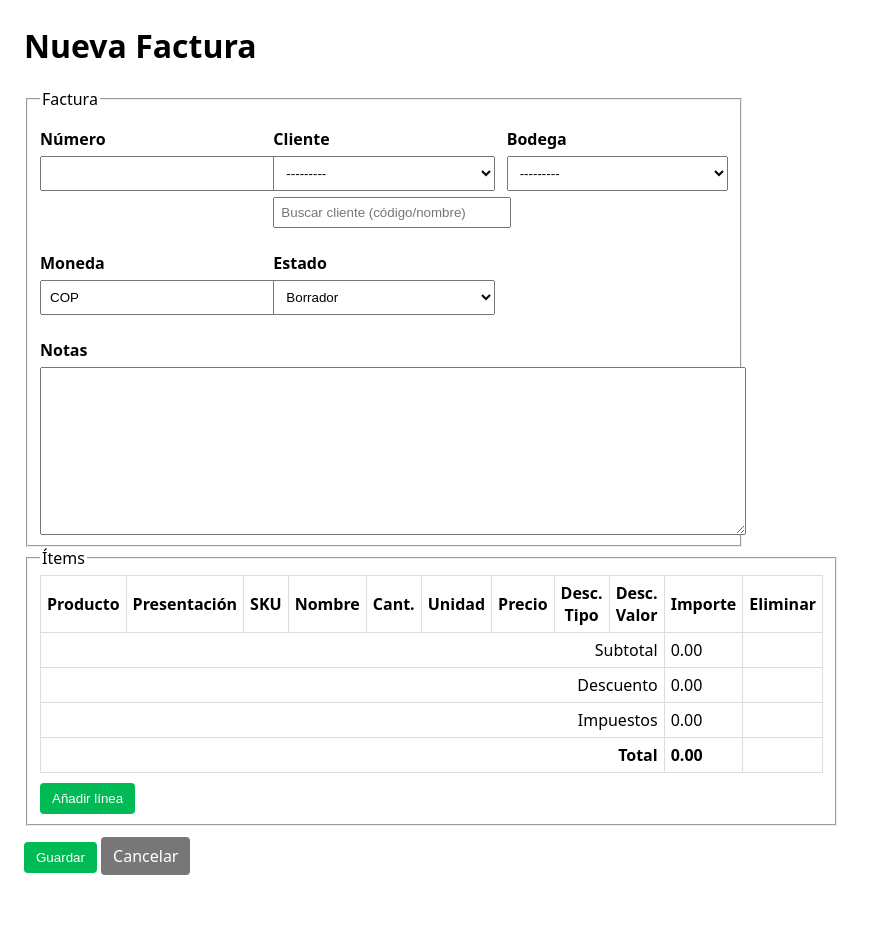
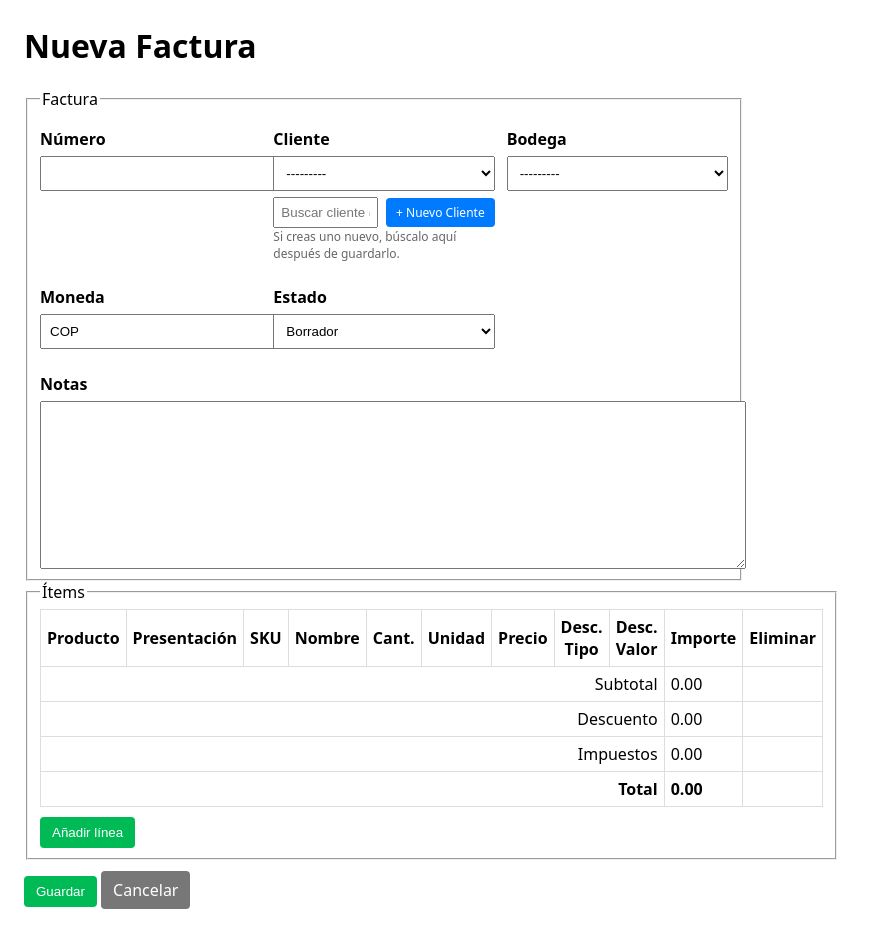
Before and after one commit to carleo79/facturacion, a Django app: page /facturas/nueva/ in a window 1280 px wide. Shown: the whole page, without its empty margins (0-876 px from the left). Before the commit the page ends 875 px from the top, so only its background shows below. Run offline with Django 5.2, Linux system fonts and the light colour scheme; data that the repository does not hold is empty; parts of the project's set-up code (start-up, migrations or seed data) failed here and were passed over.

Commit message:
Mejora: Botón Nuevo Cliente en formulario de factura

```diff
--- a/facturas/templates/facturas/invoice_form.html
+++ b/facturas/templates/facturas/invoice_form.html
@@ -52,7 +52,11 @@
         <div class="field">
           <label for="id_customer">Cliente</label>
           {{ form.customer }}
-          <input type="text" id="customer-search" placeholder="Buscar cliente (código/nombre)" style="margin-top:6px; padding:6px;">
+          <div style="margin-top:6px; display:flex; gap:8px; align-items:center;">
+            <input type="text" id="customer-search" placeholder="Buscar cliente (código/nombre)" style="flex:1; padding:6px; margin-top:0;">
+            <a href="{% url 'clientes:create' %}" target="_blank" class="button" style="background:#007bff; font-size:12px; padding:6px 10px; width:auto; white-space:nowrap;">+ Nuevo Cliente</a>
+          </div>
+          <span class="helptext">Si creas uno nuevo, búscalo aquí después de guardarlo.</span>
         </div>
         <div class="field">
           <label for="id_warehouse">Bodega</label>
```
